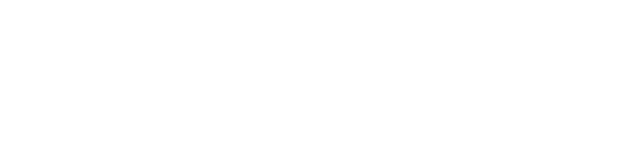
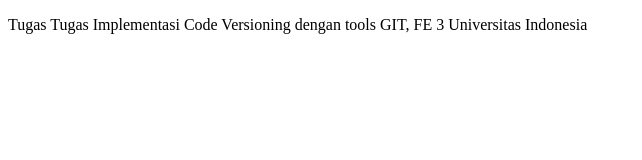
Before and after one commit to khairinnikmah/belajar-git, a plain HTML site: page index.html in a window 1280 px wide. Shown: the whole page, without its empty margins (0-642 px from the left). Drawn offline with Linux system fonts and the light colour scheme.

Commit message:
Perubahan Halaman Index

```diff
--- a/index.html
+++ b/index.html
@@ -4,11 +4,12 @@
 <head>
     <meta charset="UTF-8">
     <meta name="viewport" content="width=device-width, initial-scale=1.0">
-    <title>Halaman Index</title>
+    <title>Halaman Utama</title>
 </head>
 
 <body>
-
+    <p>Tugas Tugas Implementasi Code Versioning dengan
+        tools GIT, FE 3 Universitas Indonesia</p>
 </body>
 
 </html>
```
